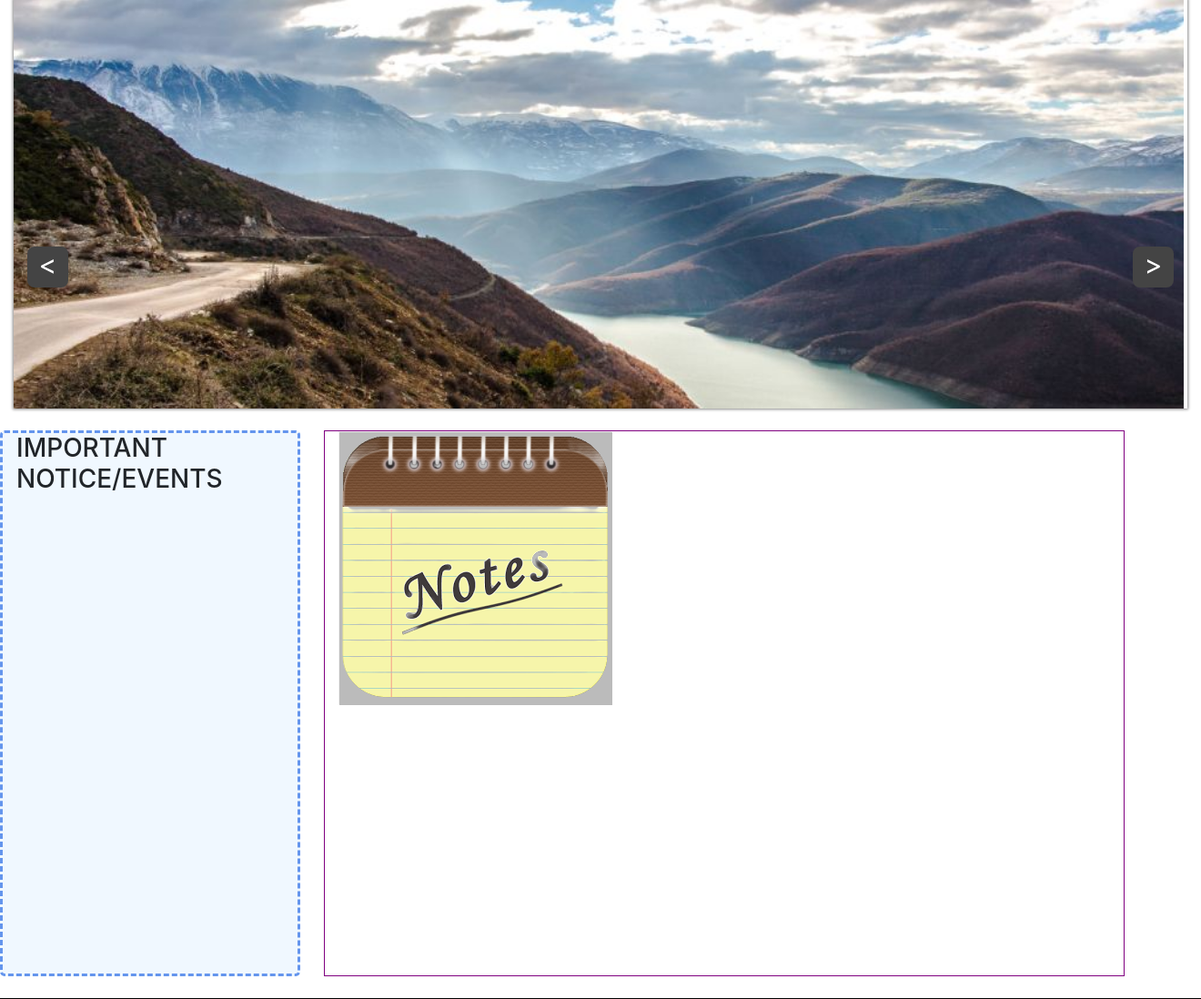
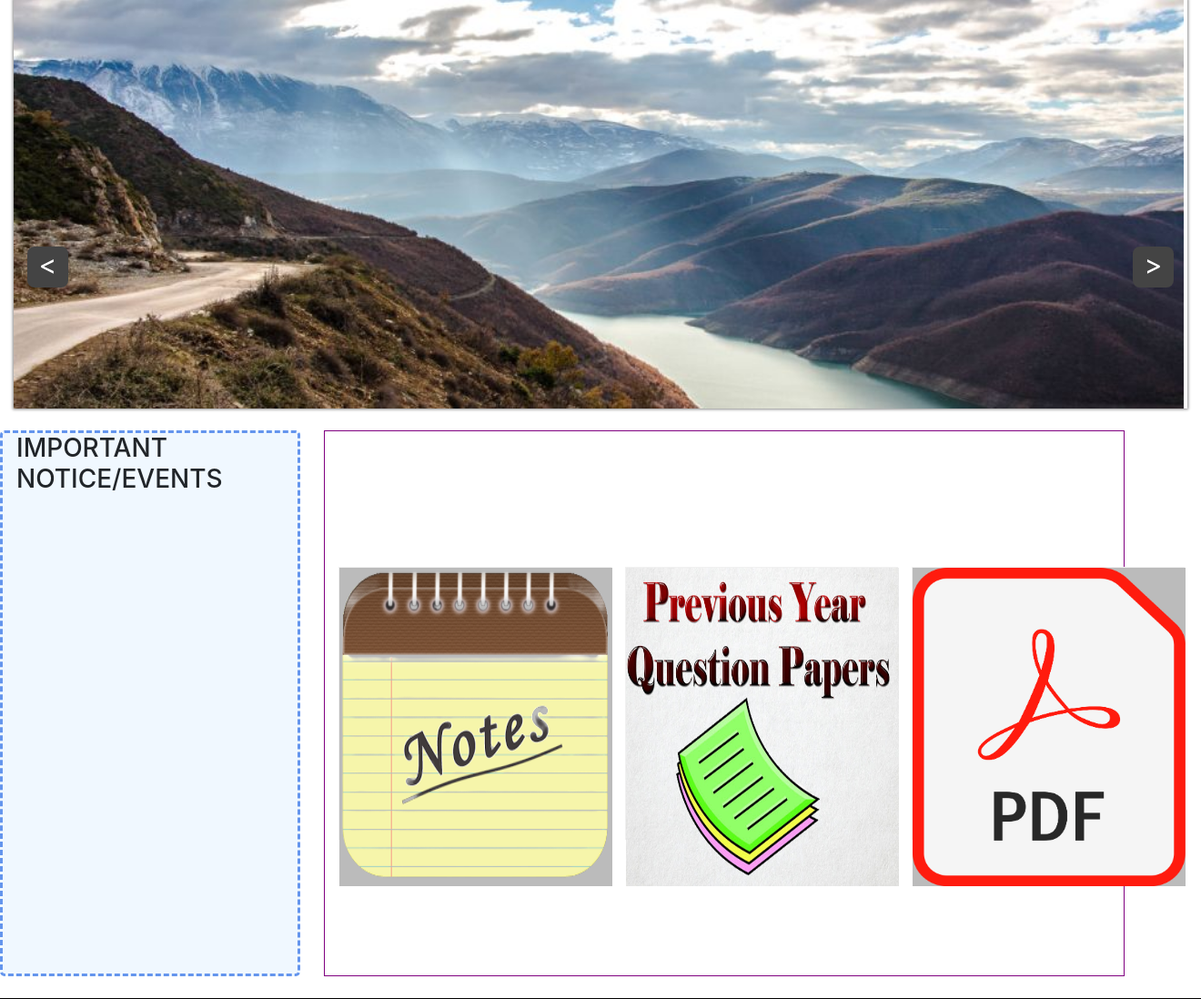
Before and after one commit to baralsushmita90/webD_project_SemIV, a PHP site: page / in a window 1320 px wide. Shown: the part 104-1202 px from the top of the page at 91% size. Run offline with PHP 8.4, Linux system fonts and the light colour scheme; some libraries are stand-ins or nearby versions.

Commit message:
Flip Cards Added

```diff
--- a/index.html
+++ b/index.html
@@ -111,10 +111,44 @@
 				<div class="flip-card">
   <div class="flip-card-inner">
     <div class="flip-card-front">
-      <img src="images/notes.png" alt="Avatar" style="width:300px;height:300px;">
+      <img src="images/notes.png" alt="Avatar" style="width:300px;height:350px;">
     </div>
     <div class="flip-card-back">
       <h2>MCA NOTES</h2>
+      <h3><a href="semI_notes.php?id=1">Sem I</a></h3>
+      <h3><a href="semI_notes.php?id=2">Sem II</a></h3>
+      <h3><a href="semI_notes.php?id=3">Sem III</a></h3>
+      <h3><a href="semI_notes.php?id=4">Sem IV</a></h3>
+      <h3><a href="semI_notes.php?id=5">Sem V</a></h3>
+      <h3><a href="semI_notes.php?id=6">Sem VI</a></h3>
+    </div>
+  </div>
+</div>
+
+<div class="flip-card">
+  <div class="flip-card-inner">
+    <div class="flip-card-front">
+      <img src="images/pq.jpg" alt="Avatar" style="width:300px;height:350px;">
+    </div>
+    <div class="flip-card-back">
+      <h2>Previous Years Question Papers</h2>
+      <h3><a href="semI_notes.php?id=1">Sem I</a></h3>
+      <h3><a href="semI_notes.php?id=2">Sem II</a></h3>
+      <h3><a href="semI_notes.php?id=3">Sem III</a></h3>
+      <h3><a href="semI_notes.php?id=4">Sem IV</a></h3>
+      <h3><a href="semI_notes.php?id=5">Sem V</a></h3>
+      <h3><a href="semI_notes.php?id=6">Sem VI</a></h3>
+    </div>
+  </div>
+</div>
+
+<div class="flip-card">
+  <div class="flip-card-inner">
+    <div class="flip-card-front">
+      <img src="images/pdf.png" alt="Avatar" style="width:300px;height:350px;">
+    </div>
+    <div class="flip-card-back">
+      <h2>Books</h2>
       <h3><a href="semI_notes.php?id=1">Sem I</a></h3>
       <h3><a href="semI_notes.php?id=2">Sem II</a></h3>
       <h3><a href="semI_notes.php?id=3">Sem III</a></h3>
--- a/styling.css
+++ b/styling.css
@@ -40,6 +40,11 @@
 	border: 1px solid purple;
 	float: right;
 	margin: 0 2%;
+display: grid;
+  grid-template-columns: repeat(4, 1fr);
+  justify-items: center;
+  align-items: center;
+  grid-gap: 15px;
 }
 
 .gallery_container{
@@ -200,7 +205,7 @@ box-shadow: 0px 0px 10px black;
 /* Style the back side */
 .flip-card-back {
 width: 300px;
-  height: 300px;
+  height: 350px;
   background-color: lightblue;
   color: white;
   transform: rotateY(180deg);
```
Also changed, not shown: images/pdf.png (added), images/pq.jpg (added), images/previous year.jpg (added).
